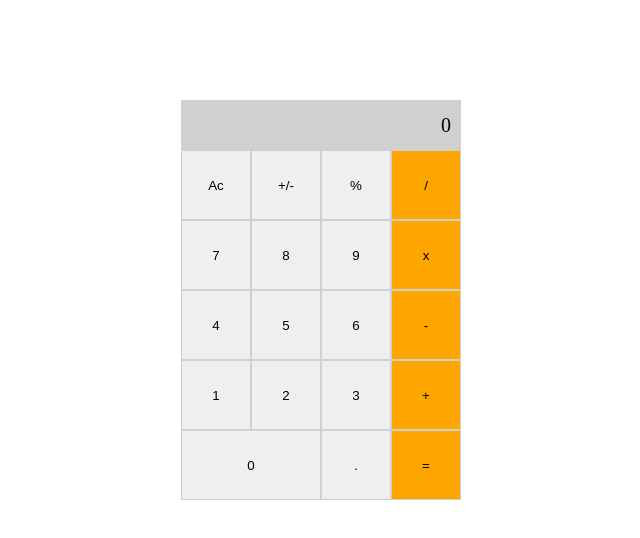
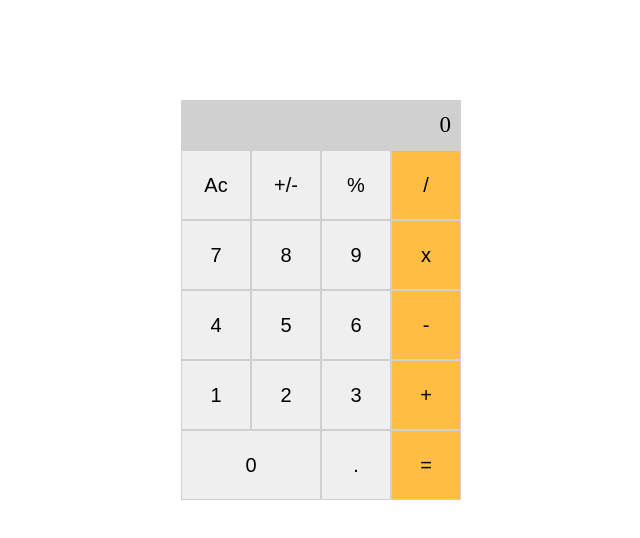
Before and after one commit to silviatofana/Math-Magicians, a React (Create React App) app: page / in a window 1280 px wide. Shown: the top 538 px of the page, without its empty margins (319-959 px from the left). Built offline with nearby package versions, Linux system fonts and the light colour scheme.

Commit message:
update calculator.css

```diff
--- a/src/components/calculator.css
+++ b/src/components/calculator.css
@@ -27,7 +27,7 @@ html {
   align-items: center;
   padding: 1rem;
   direction: rtl;
-  font-size: 2rem;
+  font-size: 2.3rem;
 }
 
 .row2 {
@@ -70,6 +70,13 @@ html {
   width: 70px;
   height: 70px;
   border: 1px solid rgb(208, 208, 208);
+  cursor: pointer;
+  transition: all 0.2s;
+  font-size: 2rem;
+}
+
+.btn:hover {
+  border: 2px solid black;
 }
 
 .btn0 {
@@ -77,5 +84,22 @@ html {
 }
 
 .btn-orange {
-  background-color: orange;
+  background-color: rgba(255, 166, 0, 0.741);
 }
+
+.btn-orange:hover {
+  background-color: rgba(255, 166, 0, 0.919);
+}
+
+.btn-orange:active {
+  background-color: rgb(255, 149, 0);
+}
+
+.btn-gray:hover {
+  background-color: rgb(191, 191, 191);
+}
+
+.btn-gray:active {
+  background-color: rgb(129, 129, 129);
+  color: #fff;
+}
```
